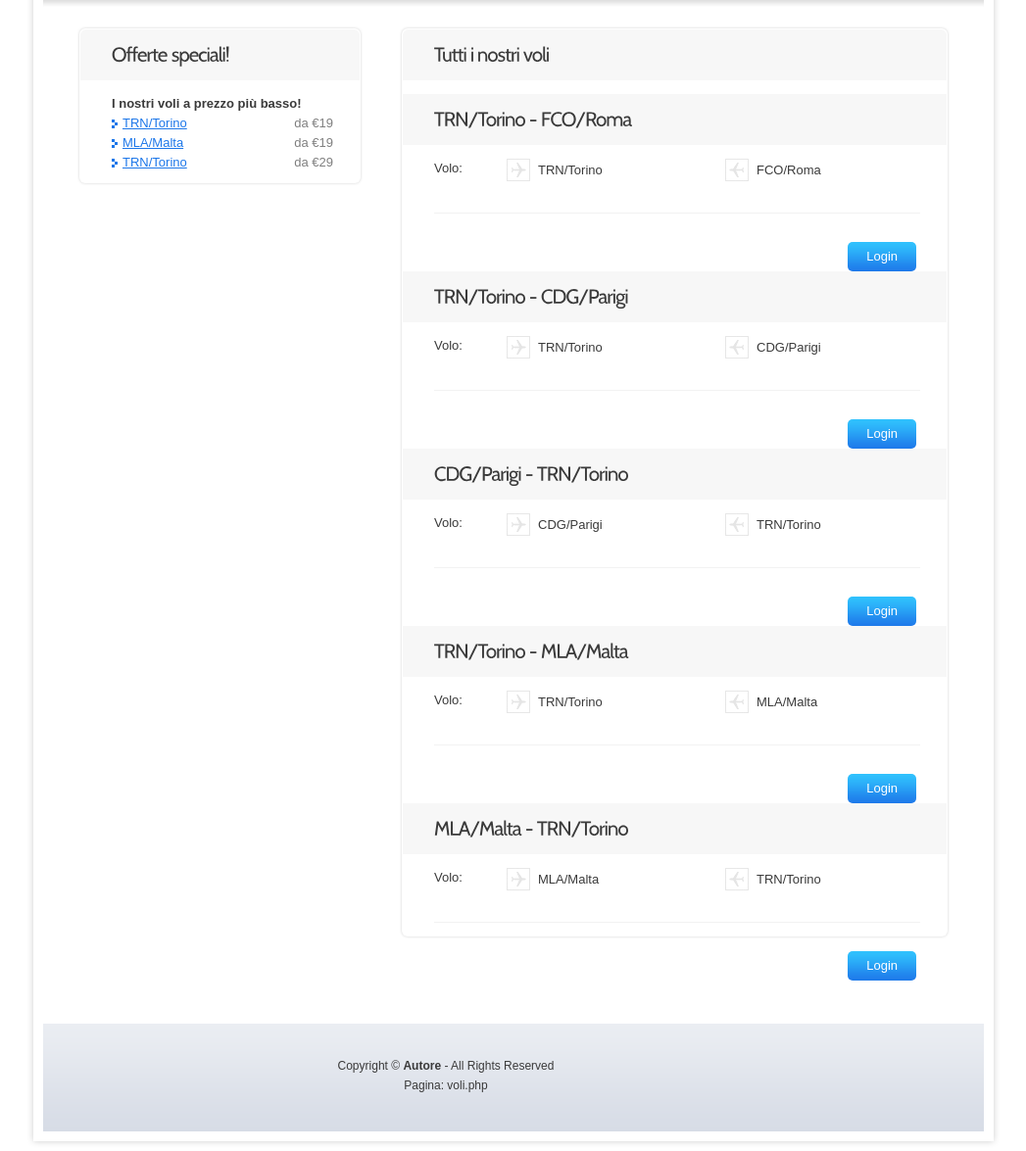
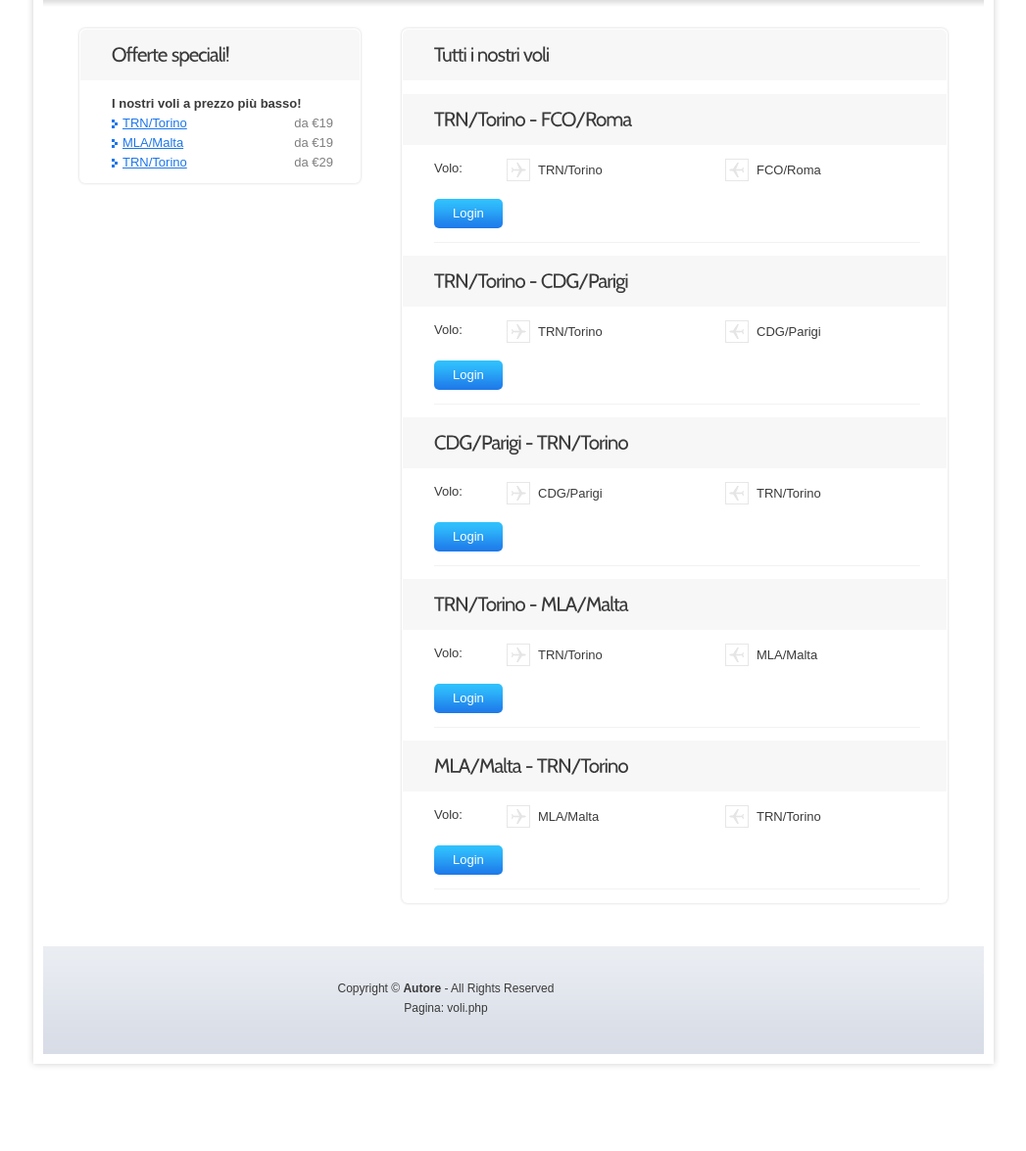
Before and after one commit to fabiosoft/Volare-Airline-website, a PHP site: page /voli.php in a window 1280 px wide. Shown: the part 251-1426 px from the top of the page at 98% size, without its empty margins (116-1163 px from the left). After the commit the page ends 1339 px from the top, so only its background shows below. Run offline with PHP 8.4, Linux system fonts and the light colour scheme; data comes from the database, SQL or seed files in the repository.

Commit message:
removed useless informations

```diff
--- a/voli.php
+++ b/voli.php
@@ -91,19 +91,12 @@
                                             </div>
                                             <input type="hidden" name="fsrc" value=<?php echo $flight['fsrc']?> >
                                             <input type="hidden" name="fdst" value=<?php echo $flight['fdst']?> >
+                                        <?php if($current_user->isLoggedIn()) : ?>
+                                            <input class="button_blue" type="submit" name="details" value="Seleziona" />
+                                        <?php else :?>
+                                            <input class="button_blue" type="submit" name="login_page" value="Login" />
+                                        <?php endif; ?>
                                         </div>
-                                        <!--<div class="wrapper under"><span class="left">Orario:</span>
-                                            <div class="col1">
-                                                <h6>Partenza: <?php /*echo $flight['fday']*/?> alle <?php /*echo $flight["ftsrc"] */?></h6>
-                                            </div>
-                                        </div>-->
-                                        <span class="right relative">
-                                            <?php if($current_user->isLoggedIn()) : ?>
-                                                <input class="button_blue" type="submit" name="details" value="Seleziona" />
-                                            <?php else :?>
-                                                <input class="button_blue" type="submit" name="login_page" value="Login" />
-                                            <?php endif; ?>
-                                        </span>
                                     </div>
 
                                     </div>
```
